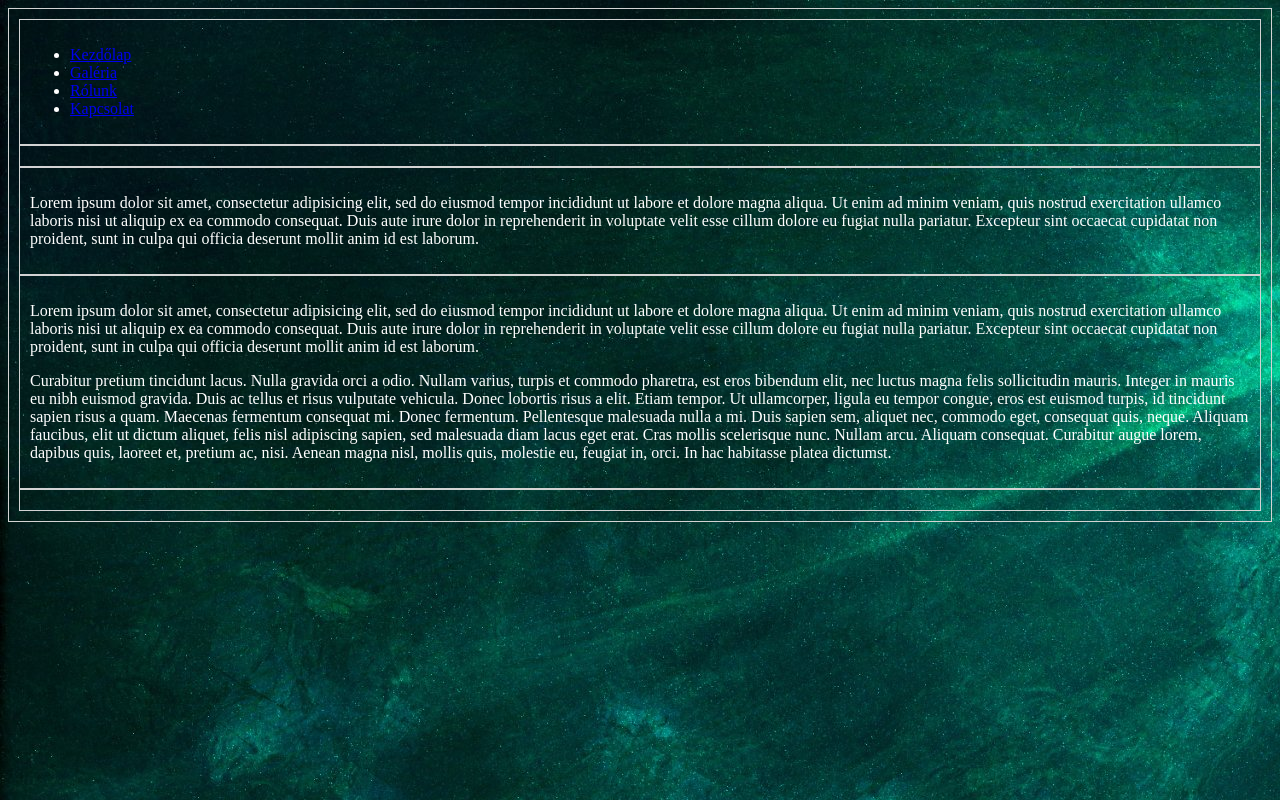
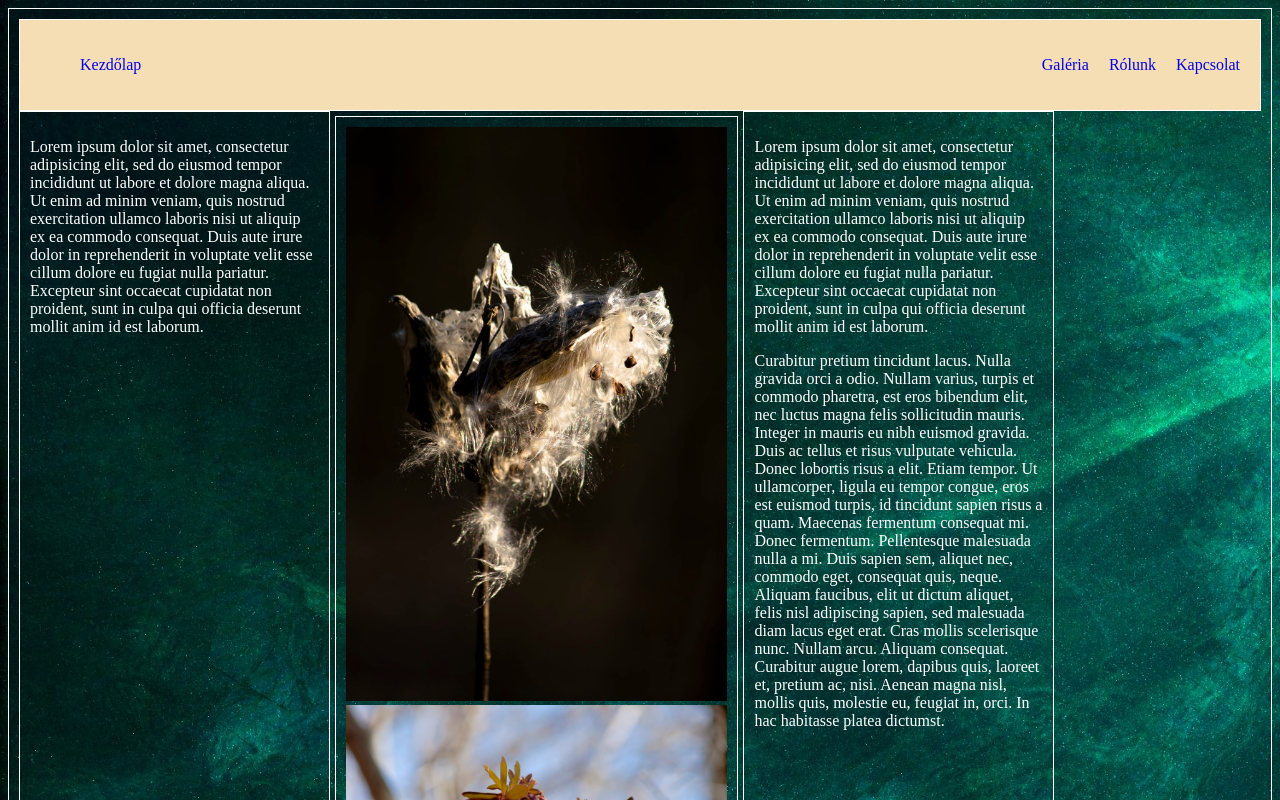
Before and after one commit to Pumkin-code/Flexboxgallery, a website: page flexboxgallery/public_html/index.html in a window 1280 px wide. Shown: the top 800 px of the page. Drawn offline with Linux system fonts and the light colour scheme.

Commit message:
kesz galleria

```diff
--- a/flexboxgallery/public_html/index.html
+++ b/flexboxgallery/public_html/index.html
@@ -19,13 +19,31 @@ and open the template in the editor.
             <nav>
                 <ul>
                     <li> <a href="index.html">Kezdőlap</a></li>
-                    <li> <a href="#">Galéria</a></li>
+                </ul>
+                    <ul>
+                   <li> <a href="#">Galéria</a></li>
                     <li> <a href="#">Rólunk</a></li>
                     <li> <a href="#">Kapcsolat</a></li>
-
                 </ul>
             </nav>
             <article>
+                <div>
+                    <img src="img/bolyhos.jpg" alt=""/>
+                    <img src="img/erdeikutyatej.jpg" alt=""/>
+                    <img src="img/fatorzo.jpg" alt=""/>
+                </div>
+                <div>
+                    <img src="img/kokorcsin1.jpg" alt=""/>
+                    <img src="img/kokrcsin_mokas_virag.jpg" alt=""/>
+                    <img src="img/koponyalamavas.jpg" alt=""/>
+                    <img src="img/oregfej.jpg" alt=""/>
+                </div>
+                <div>
+                    <img src="img/rongyoskokorcsin.jpg" alt=""/>
+                    <img src="img/szerelmespar.jpg" alt=""/>
+                    <img src="img/tigcsiny.jpg" alt=""/>
+                    <img src="img/tokfej.JPG" alt=""/>
+                </div>
 
             </article>
             <aside id="baloldal">
@@ -44,7 +62,7 @@ and open the template in the editor.
 
             </aside>
             <footer>
-
+                @Minden jog fentartva
             </footer>
         </main>
     </body>
--- a/flexboxgallery/public_html/style.css
+++ b/flexboxgallery/public_html/style.css
@@ -5,6 +5,73 @@ body{
     color: white;
 }
 main, header, nav, article, aside, footer {
-    border: 1px solid lightgrey;
+    border: 1px solid white;
+    box-sizing: border-box;
     padding: 10px;
 }
+main{
+    display: flex;
+    flex-wrap: wrap;
+    flex-direction: row;
+}
+nav, footer{
+    flex: 0 0 100%;
+}
+article{
+    flex: 0 0 50%;
+    display: flex;
+    flex-wrap: wrap;
+    flex-direction: row;
+}
+aside{
+    flex: 0 0 25%;
+}
+#baloldal{
+    order: -1;
+}
+nav {
+    order: -2;
+    display: flex;
+    justify-content: space-between;
+    flex-direction: row;
+    background-color: wheat;
+}
+nav ul{
+     display: flex;
+    justify-content: space-between;
+    flex-direction: row;
+
+}
+nav ul li{
+    padding: 10px;
+    list-style-type: none;
+
+
+}
+nav a{
+    text-decoration: none;
+    color: ffffcc;
+
+}
+img {
+    width: 100%;
+}
+article{
+    flex: 0 0 calc(33.333% - 10px);
+    margin: 5px;
+}
+@media only screen and(max-width: 600px) {
+    #baloldal{
+    order: 0;}
+    main{
+      flex-wrap: wrap;
+      flex-direction: column;
+    }
+
+}
+@media only screen and(max-width: 500px) {
+    article div{
+        flex: 0 0 100%
+    }
+    nav, nav ul{flex-direction: column;}
+    }
```
Also changed, not shown: flexboxgallery/public_html/img/bolyhos.jpg (added), flexboxgallery/public_html/img/erdeikutyatej.jpg (added), flexboxgallery/public_html/img/fatorzo.jpg (added), flexboxgallery/public_html/img/kokorcsin1.jpg (added), flexboxgallery/public_html/img/kokrcsin_mokas_virag.jpg (added), flexboxgallery/public_html/img/koponyalamavas.jpg (added), flexboxgallery/public_html/img/oregfej.jpg (added), flexboxgallery/public_html/img/rongyoskokorcsin.jpg (added), flexboxgallery/public_html/img/szerelmespar.jpg (added), flexboxgallery/public_html/img/tigcsiny.jpg (added), flexboxgallery/public_html/img/tokfej.JPG (added).
